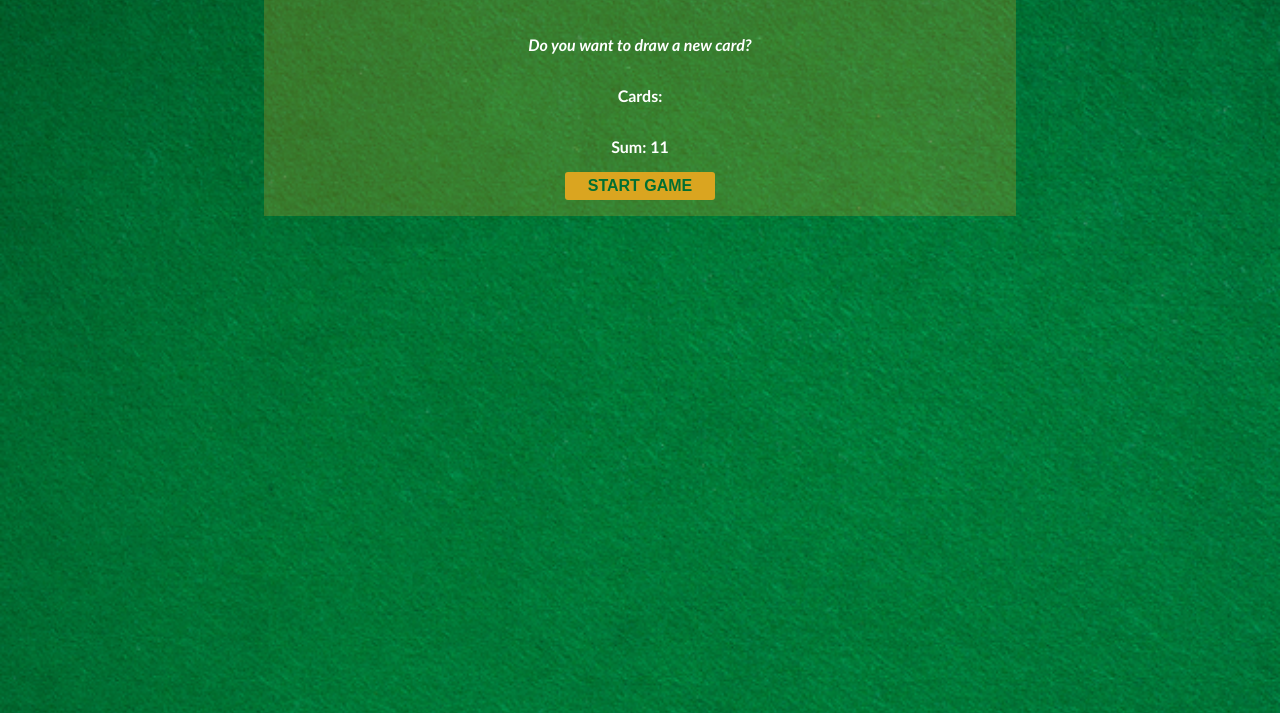
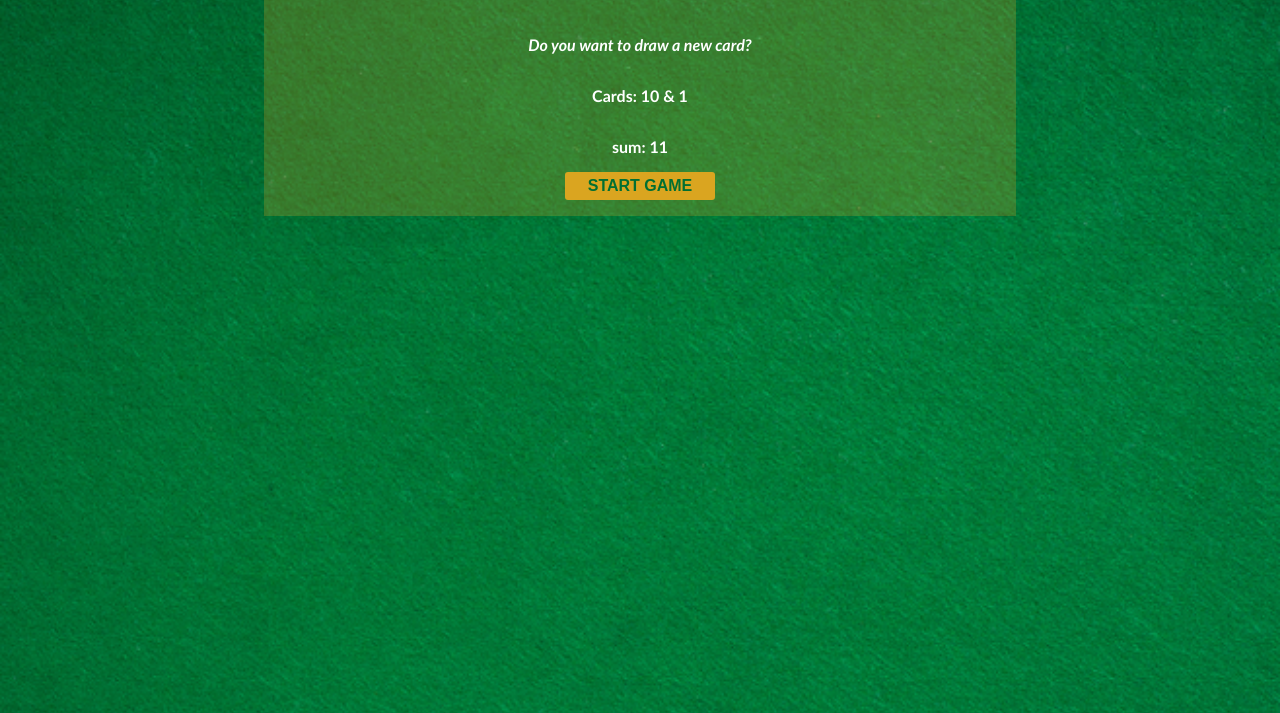
Before and after one commit to zoethesullivan/poker_game, a plain HTML site: page html.html in a window 1280 px wide. Both pictures are taken after a click on the button "START GAME". Shown: the part 87-800 px from the top of the page. Drawn offline with Linux system fonts and the light colour scheme.

Commit message:
add cards-el to html and JS

```diff
--- a/html.html
+++ b/html.html
@@ -8,7 +8,7 @@
     <div id="game">
       <h1>Blackjack</h1>
       <p id="message-el">Want to play a round?</p>
-      <p>Cards:</p>
+      <p id="cards-el">Cards:</p>
       <p id="sum-el">Sum:</p>
       <script src="js.js"></script>
       <button onclick="startGame()">START GAME</button>
--- a/js.js
+++ b/js.js
@@ -7,10 +7,11 @@ let message = ""
 
 let messageEl = document.getElementById('message-el')
 let sumEl = document.getElementById('sum-el')
-console.log(sumEl)
+let cardsEl = document.getElementById('cards-el')
 
 function startGame() {
-
+  cardsEl.textContent = "Cards: " + firstCard + " & " + secondCard
+  sumEl.textContent = "sum: " + sum
   if (sum <= 20) {
     message = "Do you want to draw a new card?"
   } else if (sum === 21) {
@@ -20,6 +21,5 @@ function startGame() {
     message = "Busted!"
     isAlive = false
   }
-  sumEl.textContent += " " + sum
   messageEl.textContent = message
 }
```
